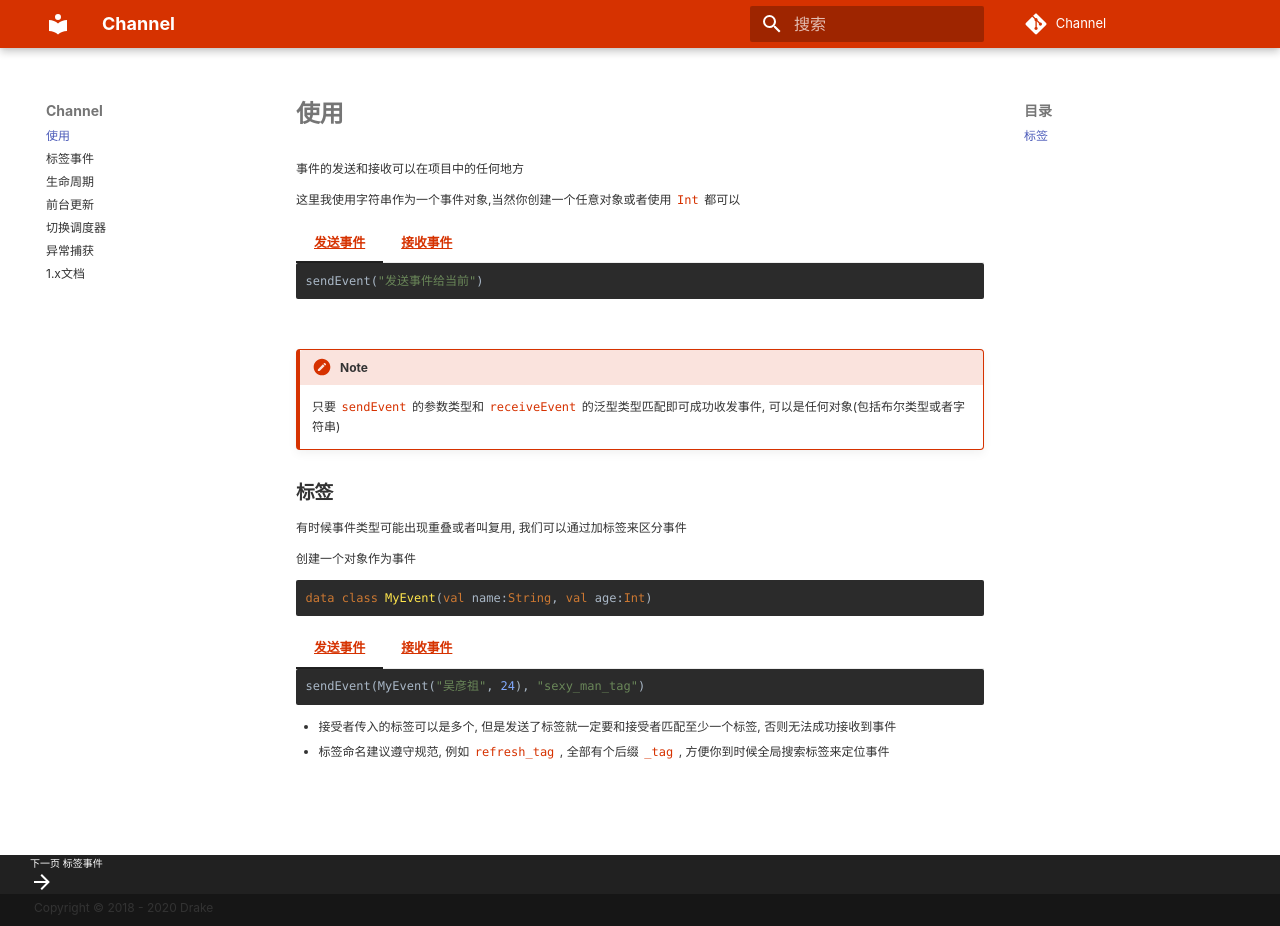
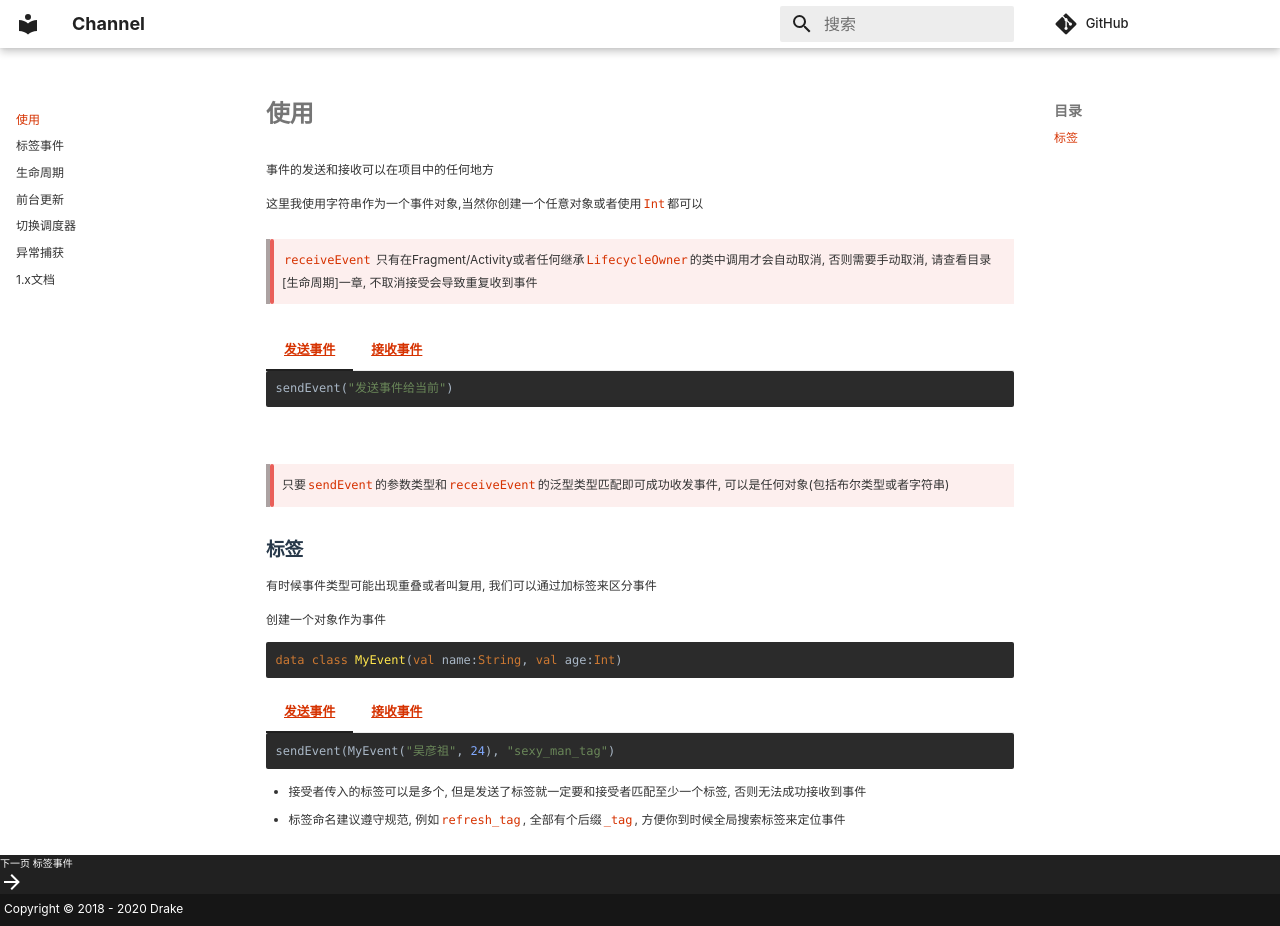
Before and after one commit to liangjingkanji/Channel, an MkDocs documentation site: the page built from docs/index.md, in a window 1280 px wide and 926 px high. Built offline with MkDocs 1.6.1 and Material for MkDocs 9.7.7, drawn with Linux system fonts in a browser that asks for light colours; some web fonts are replaced; comment, search, counter and statistics services are not loaded.

Commit message:
更新文档

````diff
--- a/docs/css/extra.css
+++ b/docs/css/extra.css
@@ -15,89 +15,161 @@
     --md-code-hl-generic-color:        #A9B7C6;
     --md-code-hl-variable-color:       #A9B7C6;
 
-    --highlighting-color:  #d63200;
-    --highlighting-color-opacity:  #d6320022;
+    --md-typeset-color: #333333;
+    --drake-highlight:  #d63200;
+    --drake-accent: #e95f59;
+    --drake-highlight-opacity:  #d6320022;
     --md-admonition-fg-color: #333333;
 }
 
 [data-md-color-scheme="drake"] {
-    --md-primary-fg-color:        #d63200;
-    --md-primary-fg-color--light: #d63200;
-    --md-primary-fg-color--dark:  #d63200;
-    --md-accent-fg-color:        #d63200;
-    --md-accent-fg-color--light: #d63200;
-    --md-accent-fg-color--dark:  #d63200;
+    --md-primary-fg-color:          hsla(0, 0%, 100%, 1);
+    --md-primary-fg-color--light:   hsla(0, 0%, 100%, 0.7);
+    --md-primary-fg-color--dark:    hsla(0, 0%, 0%, 0.07);
+    --md-primary-bg-color:          hsla(0, 0%, 0%, 0.87);
+    --md-primary-bg-color--light:   hsla(0, 0%, 0%, 0.54);
+    --md-accent-fg-color:           #d63200;
+    --md-accent-fg-color--light:    #d63200;
+    --md-accent-fg-color--dark:     #d63200;
+    --md-typeset-a-color:           #d63200 !important;
 }
 
+/*字体渲染*/
 @font-face{
-    font-family: 'JetBrains Mono';
-    src: url('https://raw.githubusercontent.com/JetBrains/JetBrainsMono/master/web/eot/JetBrainsMono-Regular.eot') format('embedded-opentype'),
-         url('https://raw.githubusercontent.com/JetBrains/JetBrainsMono/master/web/woff2/JetBrainsMono-Regular.woff2') format('woff2'),
-         url('https://raw.githubusercontent.com/JetBrains/JetBrainsMono/master/web/woff/JetBrainsMono-Regular.woff') format('woff'),
-         url('https://raw.githubusercontent.com/JetBrains/JetBrainsMono/master/ttf/JetBrainsMono-Regular.ttf') format('truetype');
+    font-family: 'Plex Mono';
+    src: url('https://gitlab.com/liangjingkanji/fonts/-/raw/master/fonts/output/PlexMono.otf') format('embedded-opentype'),
     font-weight: normal;
     font-style: normal;
 }
-
 body, input {
-    font-family: "JetBrains Mono", -apple-system, Helvetica, Arial, sans-serif;
+    font-family: "Plex Mono", -apple-system, Helvetica, Arial, sans-serif;
 }
-
 pre, code, kbd {
-    font-family: "JetBrains Mono", Consolas, Menlo, monospace;
+    font-family: "Plex Mono", SFMono-Regular, Consolas, Menlo, monospace;
 }
-
 * {
     -webkit-font-feature-settings: "liga" on, "calt" on;
     -webkit-font-smoothing: subpixel-antialiased;
     text-rendering: optimizeLegibility;
 }
 
-.md-typeset, .md-nav__item {
-    color: var(--md-admonition-fg-color) !important;
-    font-size: 12px !important;
+/*布局*/
+.md-grid {
+    max-width: 150em !important;
 }
+
+/*表格*/
+.md-typeset__table {
+    display: block;
+    padding: 0 .8rem;
+    margin: 1em 0;
+}
+table tr:nth-child(2n), thead {
+    background-color: #fafafa;
+}
+.md-typeset table:not([class]) {
+    border-collapse: collapse;
+    border-spacing: 0px;
+    width: 100%;
+    break-inside: auto;
+    text-align: left;
+    display: table;
+    box-shadow:none;
+}
+.md-typeset table:not([class]) th {
+    border: 1px solid #dfe2e5;
+    background-color: #f2f2f2;
+    padding: 6px 13px;
+    font-weight: bold;
+    color: var(--md-typeset-color);
+}
+.md-typeset table:not([class]) td {
+    border: 1px solid #dfe2e5;
+}
+
+/*引用*/
+.md-typeset blockquote {
+    color: inherit;
+    padding: 10px 16px;
+    background-color: #fdefee;
+    position: relative;
+    border-left: none;
+    margin: 2em 0;
+}
+.md-typeset blockquote p {
+    margin: 0 0 !important;
+}
+.md-typeset blockquote:before {
+    display: block;
+    position: absolute;
+    content: '';
+    width: 4px;
+    left: 0;
+    top: 0;
+    height: 100%;
+    background-color:var(--drake-accent);
+    border-radius: 4px;
+}
+
+/*字间距*/
+.md-typeset {
+    line-height: 1.8;
+    font-size: 12px;
+}
+.md-typeset pre {
+    line-height: 1.4;
+}
+
+/*标签*/
+.md-typeset .tabbed-set>label {
+    border-bottom: 2px solid transparent;
+    color: var(--md-typeset-color);
+    line-height: 1.3;
+    margin-bottom: .8em;
+    font-weight:normal;
+}
+.md-typeset .tabbed-set>input:checked+label {
+    font-weight:500;
+    line-height: 1.3;
+    margin-bottom: .8em;
+}
+
+/*侧边导航*/
+.md-nav__item .md-nav__link--active {
+    color: var(--drake-highlight);
+    font-weight:500;
+}
+.md-nav__title[for="__drawer"] {
+    display: none;
+}
+div .md-source__fact {
+    display: none;
+}
+.md-source__icon+.md-source__repository {
+    margin-left: -1em;
+    padding-left: 0;
+    font-weight: 500;
+}
+.md-nav__link {
+    font-size: 12px;
+    line-height: 1.6;
+}
+
+/*代码块*/
 .md-typeset code {
     font-size: inherit;
-}
-.md-typeset .admonition, .md-typeset details {
-    font-size: inherit;
-}
-
-.md-typeset .admonition, .md-typeset details {
-    border-left: .2rem solid var(--md-primary-fg-color);
-    border-color: var(--md-primary-fg-color) !important;
-}
-.md-typeset .note>.admonition-title::before, .md-typeset .note>summary::before {
-    background-color: var(--md-primary-fg-color);
-}
-.md-typeset .note>.admonition-title, .md-typeset .note>summary {
-    background-color: var(--highlighting-color-opacity);
-}
-
-p code, article > code, li > code, td > code, th > code, a > code {
-    background-color: rgb(0,0,0,0) !important;
-    color: var(--highlighting-color) !important;
-    margin: 0 2px;
-}
-
-.md-content a {
-    color: var(--highlighting-color) !important;
-    text-decoration: underline;
-    margin: 0 2px;
-}
-
-h1, h2, h3, h4, h5, h6, .md-header-nav__title {
-    font-weight: bold !important;
-}
-
-.md-typeset code {
     border-radius: 2px !important;
     border: none !important;
 }
-
 .md-typeset pre>code {
     padding: 0.8em 0.8em;
+}
+
+/*代码片段*/
+p code, article > code, li > code, td > code, th > code, a > code {
+    background-color: rgb(0,0,0,0) !important;
+    color: var(--drake-highlight) !important;
+    padding: 0 2px !important;
 }
 
 img {
@@ -105,6 +177,20 @@ img {
     margin: 4px 0;
 }
 
-.md-typeset .tabbed-set>input:checked+label {
-    margin-bottom: 4px;
+/*链接*/
+.md-content a {
+    color: var(--drake-highlight) !important;
+    text-decoration: underline;
+    margin: 0 2px;
 }
+
+/*编辑按钮*/
+.md-typeset .md-content__button {
+    color: var(--md-default-fg-color--lighter) !important;
+}
+
+/*标题*/
+h1, h2, h3, h4, h5, h6, .md-header-nav__title {
+    font-weight: bold !important;
+    color: #273849;
+}
--- a/docs/index.md
+++ b/docs/index.md
@@ -1,6 +1,10 @@
 事件的发送和接收可以在项目中的任何地方
 
 这里我使用字符串作为一个事件对象,当然你创建一个任意对象或者使用`Int`都可以
+<br>
+
+> `receiveEvent` 只有在Fragment/Activity或者任何继承`LifecycleOwner`的类中调用才会自动取消, 否则需要手动取消, 请查看目录[生命周期]一章, 不取消接受会导致重复收到事件
+
 
 === "发送事件"
     ```kotlin
@@ -16,8 +20,7 @@
 
 <br>
 
-!!! note
-    只要`sendEvent`的参数类型和`receiveEvent`的泛型类型匹配即可成功收发事件, 可以是任何对象(包括布尔类型或者字符串)
+> 只要`sendEvent`的参数类型和`receiveEvent`的泛型类型匹配即可成功收发事件, 可以是任何对象(包括布尔类型或者字符串)
 
 ## 标签
 有时候事件类型可能出现重叠或者叫复用, 我们可以通过加标签来区分事件
--- a/mkdocs.yml
+++ b/mkdocs.yml
@@ -3,7 +3,7 @@ site_author: drake
 site_description: Channel document
 copyright: Copyright &copy; 2018 - 2020 Drake
 
-repo_name: Channel
+repo_name: GitHub
 repo_url: https://github.com/liangjingkanji/Channel
 
 extra_css:
@@ -16,7 +16,8 @@ theme:
   custom_dir: docs/material
 
   palette:
-    scheme: 'drake'
+    scheme: drake
+    primary: white
 
   font: false
 
````
Also changed, not shown: docs/live.md (+1 -2 lines), docs/tag-event.md (+1 -2 lines).
